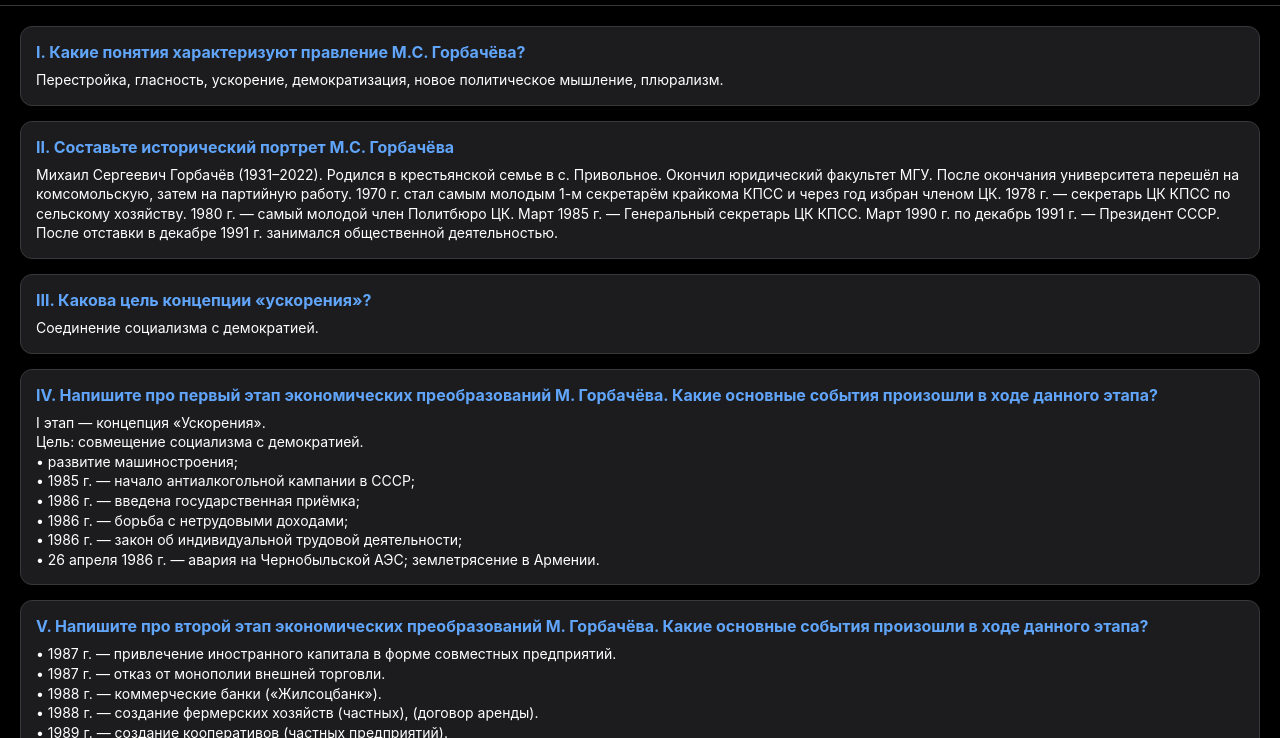
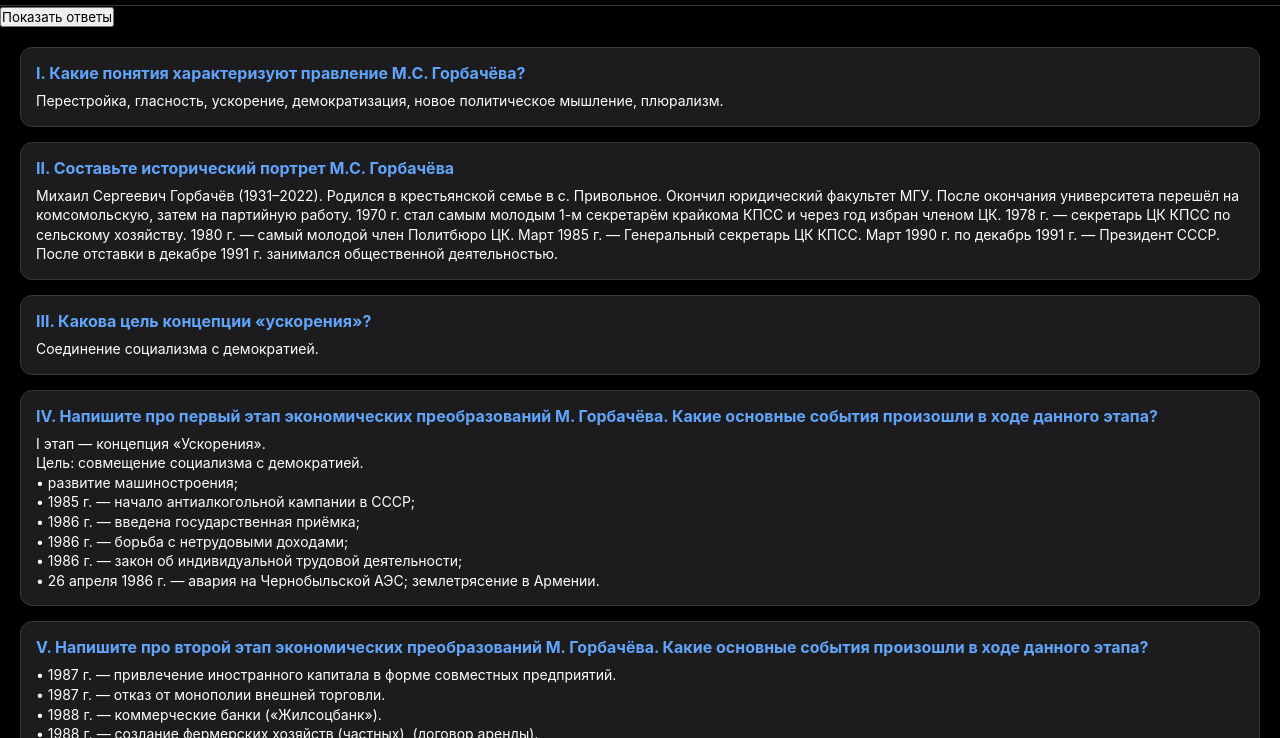
Before and after one commit to linsa78/-, a plain HTML site: page index.html in a window 1280 px wide. Shown: the part 62-800 px from the top of the page. Drawn offline with Linux system fonts and the light colour scheme.

Commit message:
Update index.html

```diff
--- a/index.html
+++ b/index.html
@@ -2,7 +2,7 @@
 <html lang="ru">
 <head>
     <meta charset="UTF-8">
-    <meta name="viewport" content="width=device-width, initial-scale=1.0">
+    <meta name="viewport" content="width=device-width, initial-scale=1.0, viewport-fit=cover">
     <title>История: Перестройка</title>
     <link rel="stylesheet" href="style.css">
 </head>
@@ -20,6 +20,9 @@
     <main>
         <!-- Режим "Учить" -->
         <section id="learn-mode" class="mode active">
+            <div class="learn-controls">
+                <button id="toggle-answers-btn" class="toggle-btn">Показать ответы</button>
+            </div>
             <div class="learn-list" id="learn-list">
                 <!-- Сюда будут вставляться карточки с ответами -->
             </div>
```
